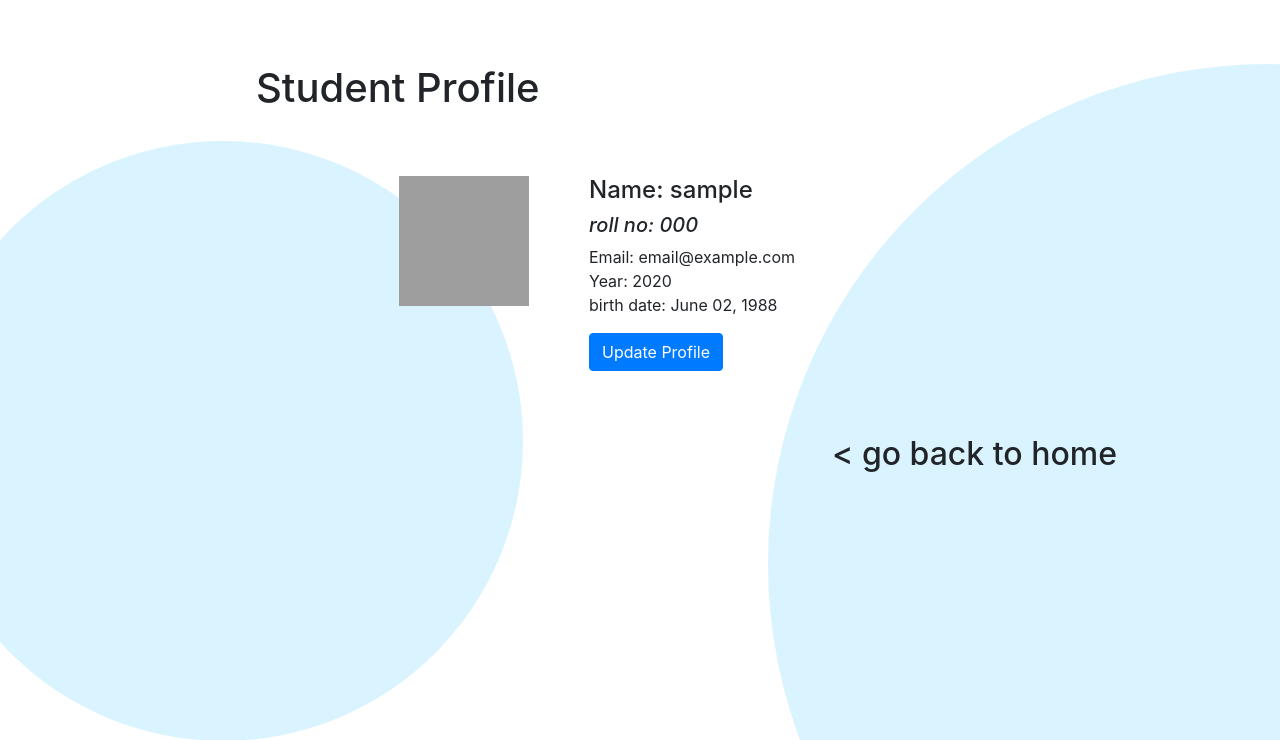
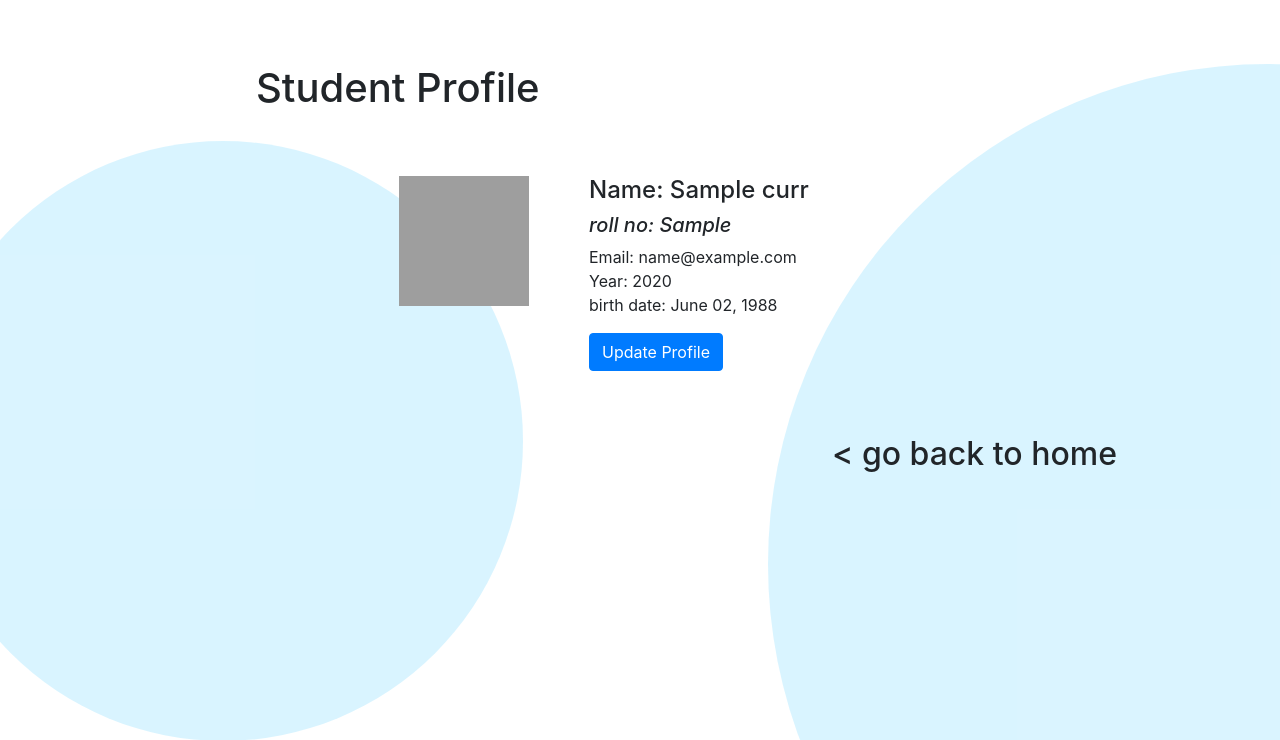
Before and after one commit to Brijesh0312/DBMS_MINIPROJECT, a Django app: template DBMS_MINIPROJECT/templates/profilepage.html in a window 1280 px wide; the page is wider, and only the part inside the window is pictured. Shown: the top 740 px of that part. Run offline with Django 3.2, Linux system fonts and the light colour scheme; the template is opened without the code that fills it: most values are stand-ins (such as "Sample title", 1, 10 or a date in 2020); some libraries are stand-ins or nearby versions; grey boxes are pictures that could not be loaded.

Commit message:
added changes

```diff
--- a/DBMS_MINIPROJECT/DBMS_MINIPROJECT/views.py
+++ b/DBMS_MINIPROJECT/DBMS_MINIPROJECT/views.py
@@ -32,7 +32,8 @@ def home(request):
     return render(request,'studentPage.html')
 
 def profile(request):
-    return render(request,'profilepage.html')
+
+    return render(request,'profilepage.html',{'curr':currStudentLoggedIn})
 
 def doubts(request):
     return render(request,'doubtspage.html')
--- a/DBMS_MINIPROJECT/templates/profilepage.html
+++ b/DBMS_MINIPROJECT/templates/profilepage.html
@@ -109,11 +109,11 @@
                     <img src="https://st.depositphotos.com/1779253/5140/v/450/depositphotos_51405259-stock-illustration-male-avatar-profile-picture-use.jpg" alt="" class="img-rounded img-responsive" height="130" width="130">
                 </div>
                 <div class="col-sm-6 col-md-8">
-                    <h4>Name: {{student.username}}</h4>
-                    <h5><cite title="roll_no">roll no: {{student.rollnumber}}<i class="glyphicon glyphicon-map-marker">
+                    <h4>Name: {{curr.name}}</h4>
+                    <h5><cite title="roll_no">roll no: {{curr.roll_no}}<i class="glyphicon glyphicon-map-marker">
                     </i></cite></h5>
                     <p>
-                        Email: email@example.com
+                        Email: {{curr.email}}
                         <br>
                         Year: {{student.year}}</a>
                         <br>
```
Also changed, not shown: DBMS_MINIPROJECT/db.sqlite3.
